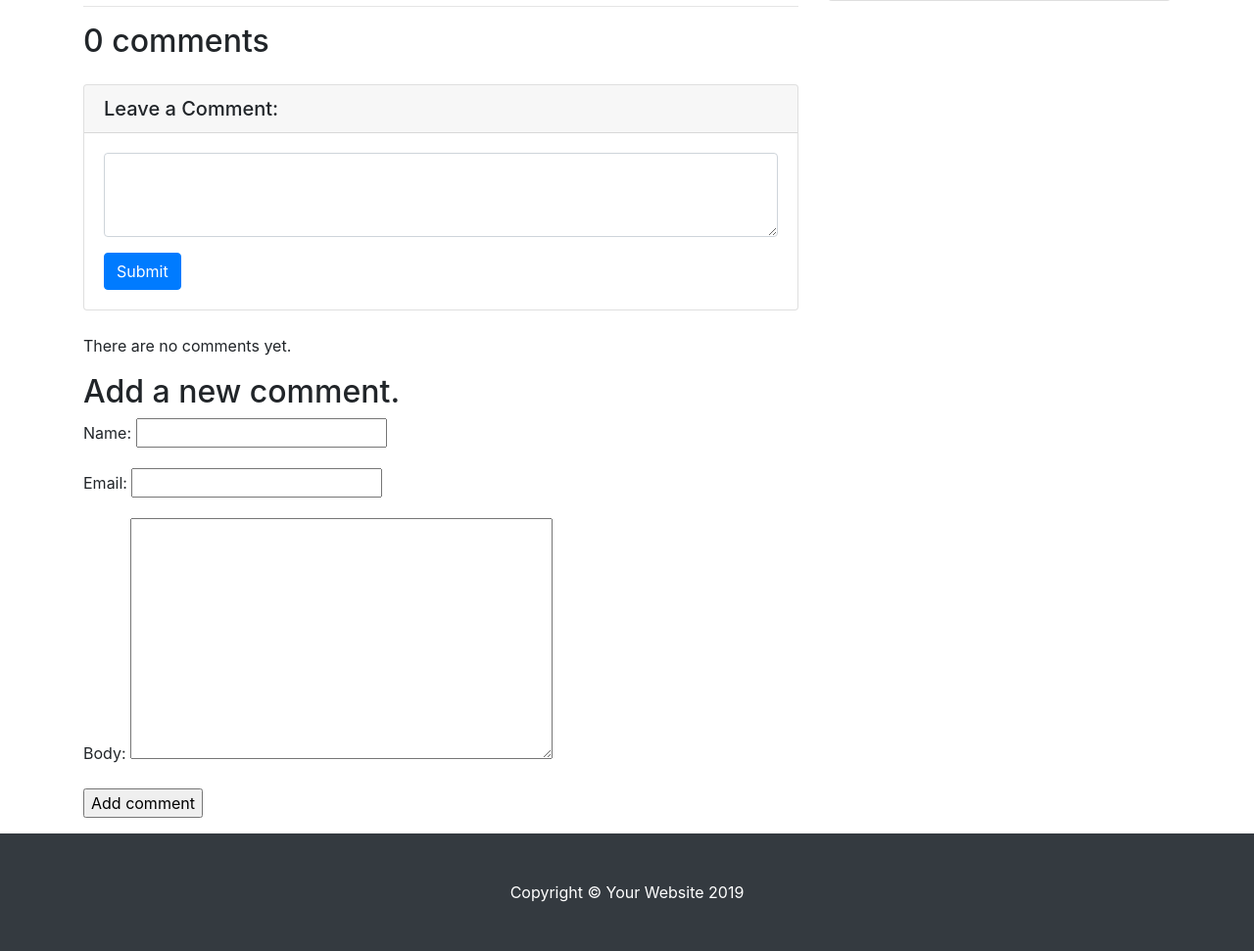
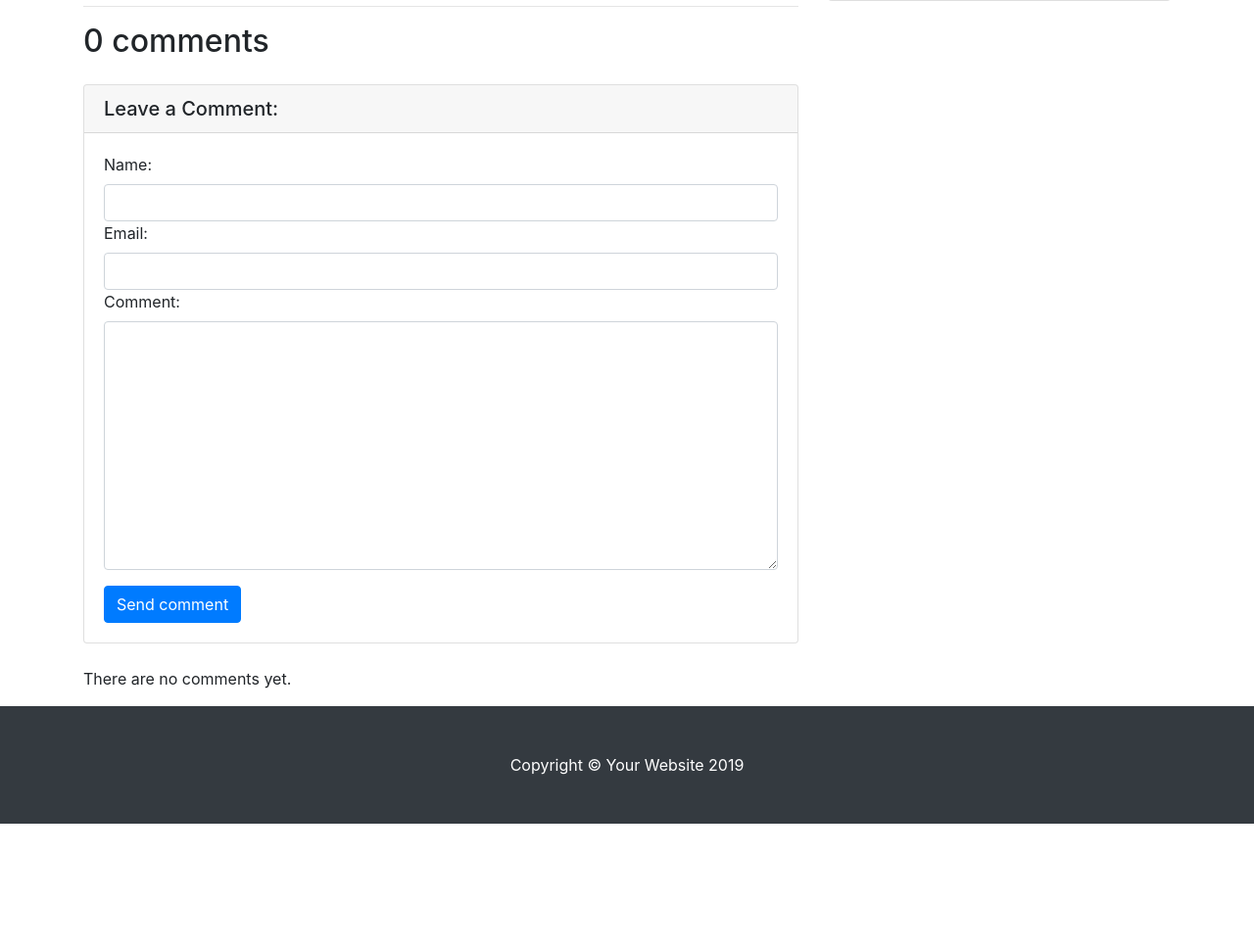
Before and after one commit to mezgoodle/django-site, a Django app: a page that uses mysite/blog/templates/blog/post/detail.html in a window 1280 px wide. Shown: the part 606-1577 px from the top of the page at 98% size. After the commit the page ends 1447 px from the top, so only its background shows below. Run offline with Django 3.2, Linux system fonts and the light colour scheme; data comes from the database, SQL or seed files in the repository; both versions use the stored data as it was after the commit; grey boxes labelled with a size stand in for pictures from a placeholder-image service; some libraries are stand-ins or nearby versions.

Commit message:
Update form

```diff
--- a/mysite/blog/templates/blog/post/detail.html
+++ b/mysite/blog/templates/blog/post/detail.html
@@ -37,18 +37,31 @@
           </h2>
         {% endwith %}
 
-        <!-- Comments Form -->
-        <div class="card my-4">
+        {% if new_comment %}
+        <h5 class="card-header">Your comment has been added.</h5>
+        {% else %}
+          <div class="card my-4">
           <h5 class="card-header">Leave a Comment:</h5>
           <div class="card-body">
-            <form>
-              <div class="form-group">
-                <textarea class="form-control" rows="3"></textarea>
+            <form method="post">
+            <div class="form-group">
+              <div>
+                    <label for="id_name">Name:</label> <input class="form-control" type="text" name={{comment_form.name.name}} maxlength="25" id="id_name" required>
               </div>
-              <button type="submit" class="btn btn-primary">Submit</button>
-            </form>
+              <div>
+                    <label for="id_email">Email:</label> <input type="email" name={{comment_form.email.name}} class="form-control" required id="id_email">
+              </div>
+              <div>
+                    <label for="id_body">Comment:</label> <textarea name={{comment_form.body.name}} class="form-control" id="id_body" cols="40" rows="10"></textarea>
+              </div>
+            </div>
+            {% csrf_token %}
+            <input class="btn btn-primary" type="submit" value="Send comment">
+          </form>
           </div>
         </div>
+        {% endif %}
+        <!-- Comments Form -->
 
         {% for comment in comments %}
         <!-- Single Comment -->
@@ -62,15 +75,5 @@
         {% empty %}
           <p>There are no comments yet.</p>
         {% endfor %}
-        {% if new_comment %}
-          <h2>Your comment has been added.</h2>
-        {% else %}
-          <h2>Add a new comment.</h2>
-          <form method="post">
-            {{comment_form.as_p}}
-            {% csrf_token %}
-            <p><input type="submit" value="Add comment"></p>
-          </form>
-        {% endif %}
       </div>
 {% endblock content %}
```
Also changed, not shown: mysite/db.sqlite3.
